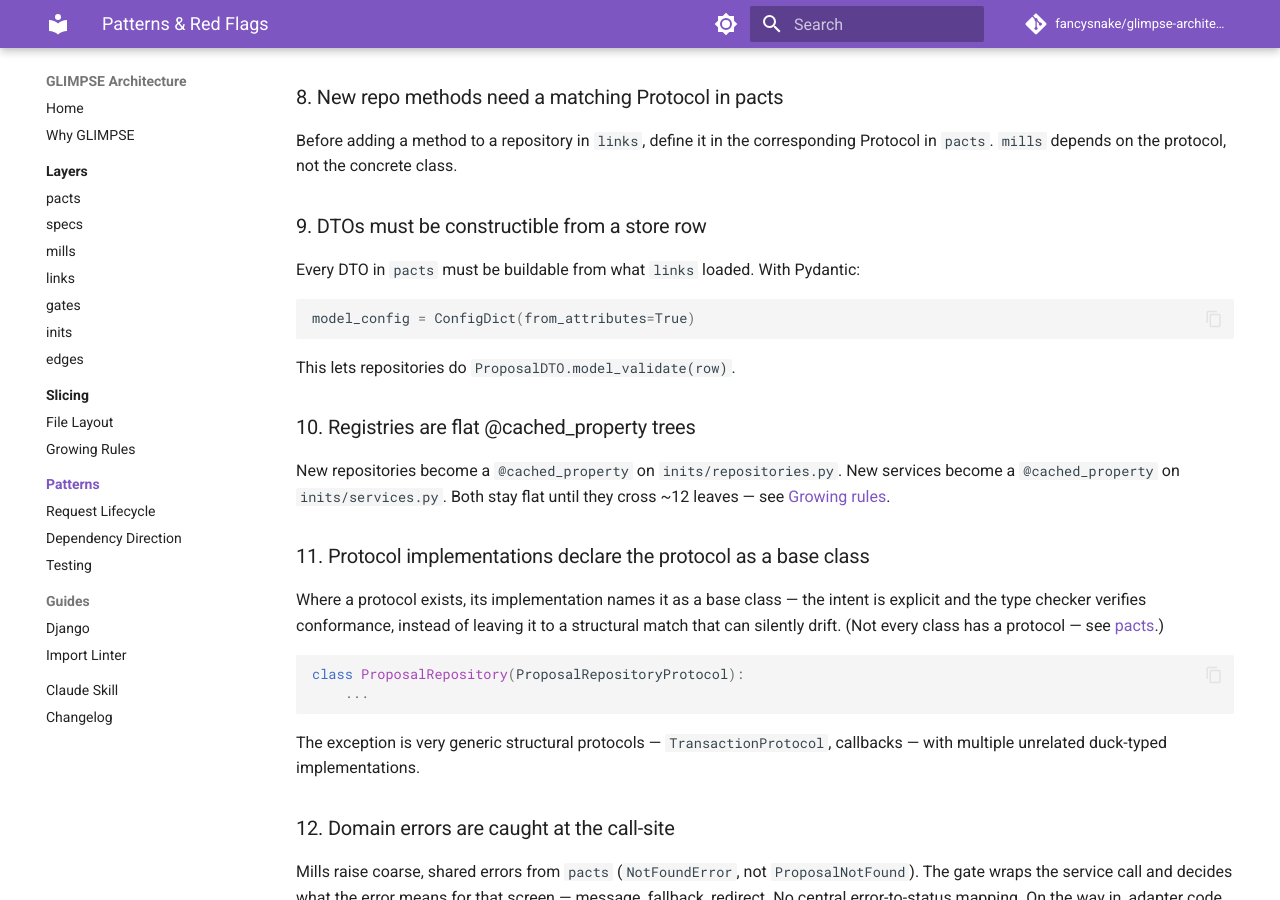
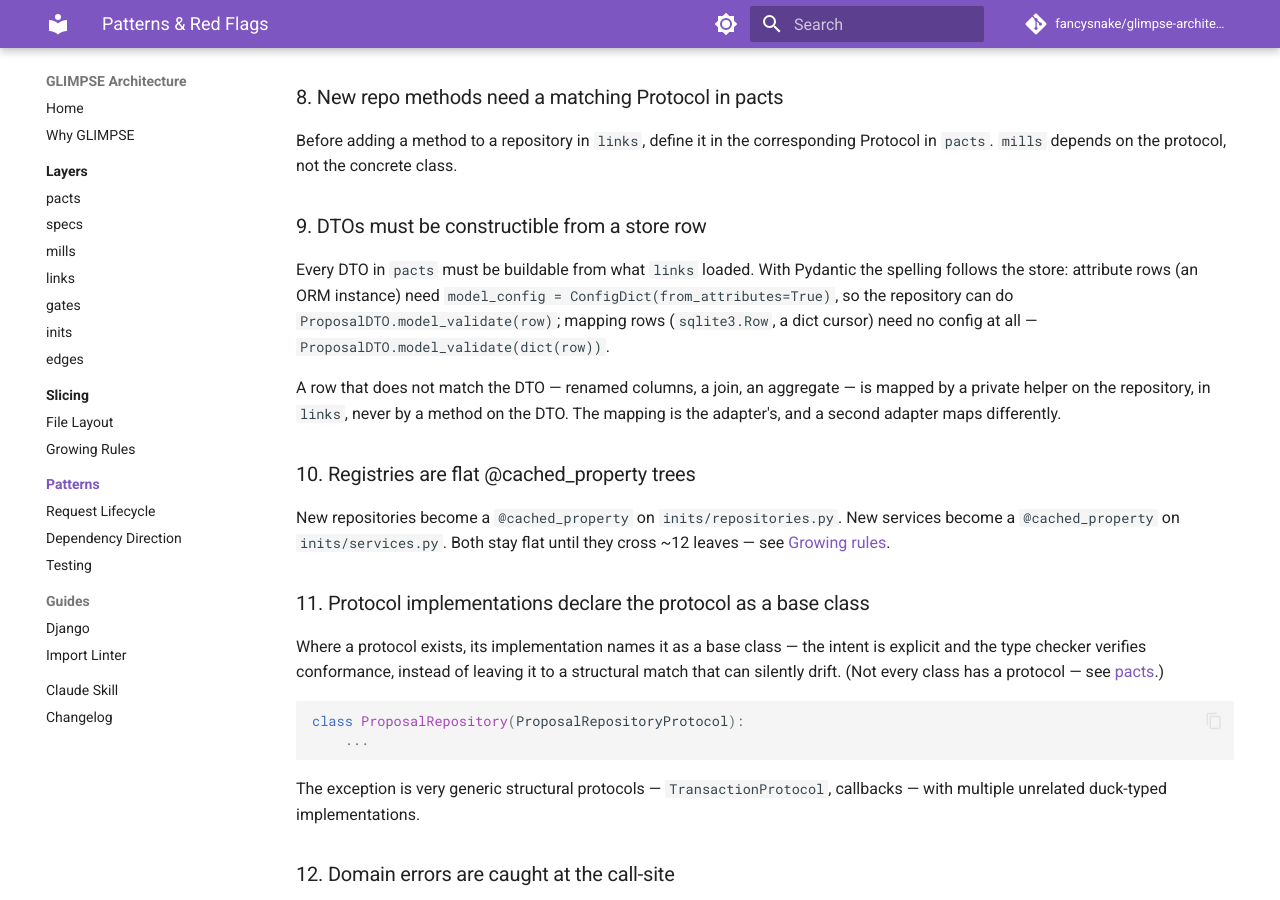
Before and after one commit to fancysnake/glimpse-architecture, an MkDocs documentation site: the page built from docs/patterns/index.md, in a window 1280 px wide and 900 px high, scrolled down 2372 px. Built offline with MkDocs 1.6.1 and Material for MkDocs 9.7.7, drawn with Linux system fonts in a browser that asks for light colours; comment, search, counter and statistics services are not loaded; some of the changed text lies outside the part shown.

Commit message:
Spell the DTO construction rule for stores without attributes
"Constructible from a store row" was written only in its ORM dialect —
from_attributes plus model_validate(row) — which needs attribute access.
sqlite3.Row is a mapping, so the day-one stack the docs recommend could not
follow the rule as written.

The requirement is unchanged; the spelling now follows the store, and mapping
rows need no config at all. A row that does not match the DTO is mapped in the
repository: that mapping is the adapter's, and a second adapter returning the
same DTO maps differently.

````diff
--- a/docs/layers/pacts.md
+++ b/docs/layers/pacts.md
@@ -114,12 +114,22 @@ pacts/core.py          # wrong — a common/ bucket wearing a nicer name
 
 ## DTO requirements
 
-Every DTO must be constructible from a store row or ORM instance, so that
-`links` can turn what it loaded into a contract. With Pydantic that means:
+Every DTO must be constructible from what the adapter loaded, so that `links`
+can turn a store row into a contract. With Pydantic the spelling follows the
+store:
 
 ```python
+# attribute rows — an ORM instance
 model_config = ConfigDict(from_attributes=True)
+InvoiceDTO.model_validate(row)
+
+# mapping rows — sqlite3.Row, a dict cursor: no config needed
+InvoiceDTO.model_validate(dict(row))
 ```
+
+When the row does not match the DTO — renamed columns, a join, an aggregate —
+the mapping is a private helper on the repository, in `links`. It belongs to
+the adapter: a second adapter returning the same DTO maps differently.
 
 ## Designing repository methods
 
--- a/docs/patterns/index.md
+++ b/docs/patterns/index.md
@@ -125,13 +125,15 @@ concrete class.
 
 ### 9. DTOs must be constructible from a store row
 
-Every DTO in `pacts` must be buildable from what `links` loaded. With Pydantic:
+Every DTO in `pacts` must be buildable from what `links` loaded. With Pydantic
+the spelling follows the store: attribute rows (an ORM instance) need
+`model_config = ConfigDict(from_attributes=True)`, so the repository can do
+`ProposalDTO.model_validate(row)`; mapping rows (`sqlite3.Row`, a dict cursor)
+need no config at all — `ProposalDTO.model_validate(dict(row))`.
 
-```python
-model_config = ConfigDict(from_attributes=True)
-```
-
-This lets repositories do `ProposalDTO.model_validate(row)`.
+A row that does not match the DTO — renamed columns, a join, an aggregate — is
+mapped by a private helper on the repository, in `links`, never by a method on
+the DTO. The mapping is the adapter's, and a second adapter maps differently.
 
 ### 10. Registries are flat @cached_property trees
 
--- a/rules/red-flags.md
+++ b/rules/red-flags.md
@@ -48,8 +48,11 @@
   under the noun / port / wiring axes.
 
 **A DTO that cannot be built from a store row or ORM instance**
-: Repositories cannot return it. With Pydantic that means
-  `model_config = ConfigDict(from_attributes=True)`.
+: Repositories cannot return it. With Pydantic, attribute rows (an ORM
+  instance) need `model_config = ConfigDict(from_attributes=True)`; mapping
+  rows (`sqlite3.Row`, a dict cursor) validate straight from `dict(row)`. A row
+  that does not match the DTO is mapped in the repository, not by a method on
+  the DTO.
 
 **A protocol implementation that does not name the protocol as a base class**
 : The conformance check is left to a structural match that can silently drift.
````
Also changed, not shown: CHANGELOG.md (+4 -0 lines), SKILL.md (+11 -4 lines), SKILL.src.md (+6 -2 lines), review.md (+9 -1 lines).
